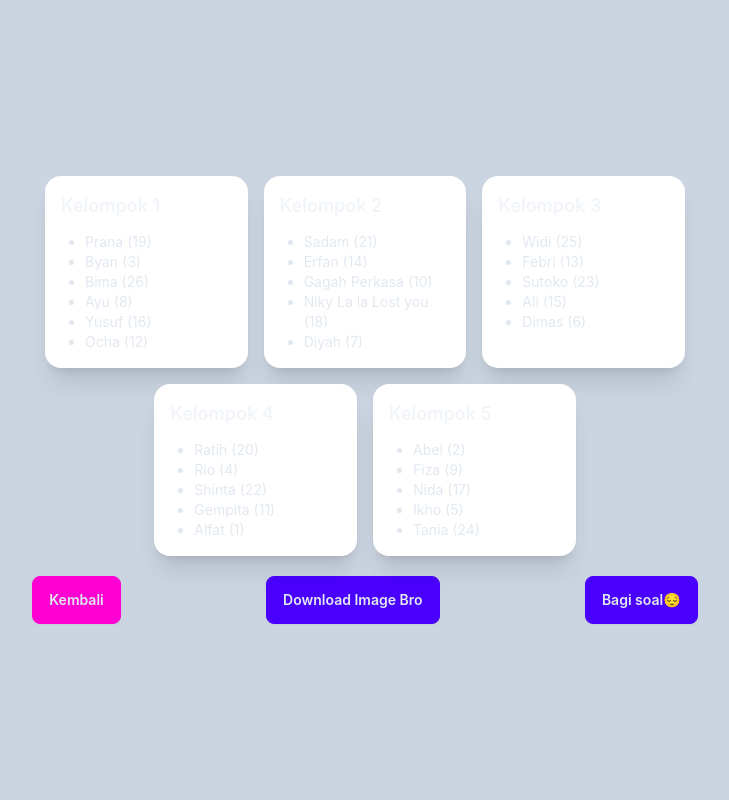
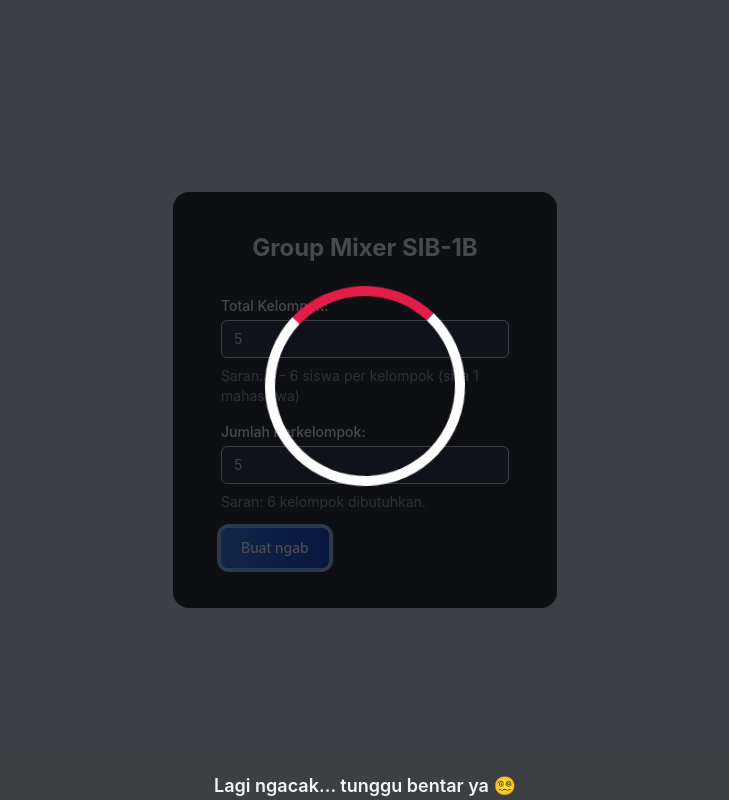
Before and after one commit to dimasaditthaliaputra/group-mixer-SIB1B, a React (Create React App) app: page / in a window 1280 px wide. Both pictures are taken after typing "5", "5" into the empty fields and a click on the button "Buat ngab". Shown: the whole page, without its empty margins (275-1004 px from the left). Built offline with nearby package versions, Linux system fonts and the light colour scheme.

Commit message:
update tampilkan

```diff
--- a/src/App.js
+++ b/src/App.js
@@ -6,6 +6,7 @@ import data from "./data/absen.json";
 function App() {
   const [groups, setGroups] = useState([]);
   const [isFormVisible, setIsFormVisible] = useState(true);
+  const [isSpinning, setIsSpinning] = useState(false);
 
   const fisherYatesShuffle = (array) => {
     const result = [...array];
@@ -17,15 +18,23 @@ function App() {
   };
 
   const acakKelompok = (totalKelompok, mahasiswaPerKelompok) => {
+    setIsSpinning(true);
+
+    setTimeout(() => {
       const totalMahasiswa = data.length;
       const kelompok = [];
 
       const abel = data.find((m) => m.id === 2);
-    const kandidatTeman = [7, 9, 10, 17].map((id) => data.find((m) => m.id === id)).filter(Boolean);
+      const kandidatTeman = [7, 9, 10, 17]
+        .map((id) => data.find((m) => m.id === id))
+        .filter(Boolean);
 
-    const temanTerpilih = kandidatTeman[Math.floor(Math.random() * kandidatTeman.length)];
+      const temanTerpilih =
+        kandidatTeman[Math.floor(Math.random() * kandidatTeman.length)];
 
-    const sisaMahasiswa = data.filter((m) => m.id !== abel.id && m.id !== temanTerpilih.id);
+      const sisaMahasiswa = data.filter(
+        (m) => m.id !== abel.id && m.id !== temanTerpilih.id
+      );
 
       const shuffled = fisherYatesShuffle(sisaMahasiswa);
 
@@ -42,12 +51,14 @@ function App() {
         if (i < sisa) jumlahMahasiswa++;
 
         let jumlahDiambil = jumlahMahasiswa;
-
         let anggotaKelompok = [];
 
         if (i === randomGroupIndex) {
           jumlahDiambil = jumlahMahasiswa - paketAbel.length;
-        anggotaKelompok = [...paketAbel, ...shuffled.slice(startIndex, startIndex + jumlahDiambil)];
+          anggotaKelompok = [
+            ...paketAbel,
+            ...shuffled.slice(startIndex, startIndex + jumlahDiambil),
+          ];
         } else {
           anggotaKelompok = shuffled.slice(startIndex, startIndex + jumlahDiambil);
         }
@@ -58,6 +69,8 @@ function App() {
 
       setGroups(kelompok);
       setIsFormVisible(false);
+      setIsSpinning(false);
+    }, 4000);
   };
 
   const handleBack = () => {
@@ -66,10 +79,19 @@ function App() {
 
   return (
     <div className="min-h-screen bg-slate-300 flex items-center justify-center">
+      {isSpinning && (
+        <div className="fixed inset-0 bg-black bg-opacity-70 z-50 flex flex-col items-center justify-center">
+          <div className="roulette-wheel"></div>
+          <p className="text-slate-100 font-semibold text-lg">Lagi ngacak... tunggu bentar ya 😵‍💫</p>
+        </div>
+      )}
+
       {isFormVisible ? (
-        <div class="card bg-neutral text-neutral-content py-6 px-8 w-96">
+        <div className="card bg-neutral text-neutral-content py-6 px-8 w-96">
           <div>
-            <h1 className="text-2xl font-bold text-center p-4 text-slate-100">Group Mixer SIB-1B</h1>
+            <h1 className="text-2xl font-bold text-center p-4 text-slate-100">
+              Group Mixer SIB-1B
+            </h1>
             <GroupForm onSubmit={acakKelompok} />
           </div>
         </div>
--- a/src/index.css
+++ b/src/index.css
@@ -7,3 +7,18 @@ body {
     'Ubuntu', 'Cantarell', 'Fira Sans', 'Droid Sans', 'Helvetica Neue',
     sans-serif;
 }
+
+.roulette-wheel {
+  width: 200px;
+  height: 200px;
+  border: 10px solid #fff;
+  border-radius: 50%;
+  border-top: 10px solid #e11d48; /* merah buat "pointer" */
+  animation: spin 2s ease-in-out infinite;
+  margin: auto;
+}
+
+@keyframes spin {
+  0% { transform: rotate(0deg); }
+  100% { transform: rotate(1080deg); }
+}
```
Lines whose indentation alone changed are shown as unchanged.
